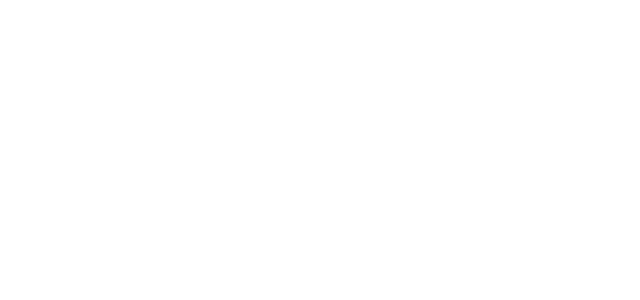
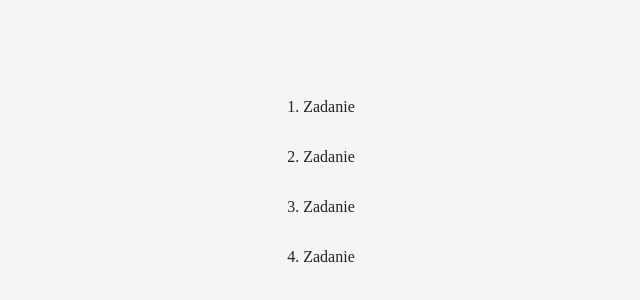
Before and after one commit to Patryk-Rozwadowski/Todo-React-Webpack, a React app: page / in a window 1280 px wide. Shown: the part 226-526 px from the top of the page, without its empty margins (327-967 px from the left). Built offline with nearby package versions, Linux system fonts and the light colour scheme.

Commit message:
Add styles TodoApp

```diff
--- a/src/components/App.js
+++ b/src/components/App.js
@@ -1,6 +1,7 @@
 import React from 'react';
 import uuid from 'uuid';
 import style from './App.css'
+import Title from './Title';
 
 class App extends React.Component {
 
@@ -28,7 +29,10 @@
     render() {
         return (
             <div className={style.TodoApp}>
-
+                <Title title="1. Zadanie"></Title>
+                <Title title="2. Zadanie"></Title>
+                <Title title="3. Zadanie"></Title>
+                <Title title="4. Zadanie"></Title>
             </div>
         );
     }
--- /dev/null
+++ b/src/components/Title.js
@@ -0,0 +1 @@
+export const Title = props => <p>{props.title}</p>;
--- /dev/null
+++ b/src/containers/App.css
@@ -0,0 +1,15 @@
+.TodoApp {
+    background-color: #F5F5F5;
+    color: #222;
+    display: flex;
+    flex-direction: column;
+    flex-wrap: nowrap;
+    justify-content: center;
+    align-items: center;
+    align-content: center;
+    width: 100vw;
+    height: 100vh;
+    overflow: hidden;
+    margin:0;
+    padding:0;
+}
--- a/src/containers/App.js
+++ b/src/containers/App.js
@@ -1,8 +1,41 @@
 import React from 'react';
-import ReactDOM from 'react-dom';
-import App from './components/App';
+import uuid from 'uuid';
+import style from './App.css'
+//import Title from './Title';
+const Title = props => <p>{props.title}</p>;
+class App extends React.Component {
 
-ReactDOM.render(
-    <App />,
-    document.getElementById('app');
-)
+    constructor(props) {
+        super(props);
+        this.state = {
+            data: []
+        };
+    }
+
+    addTodo(val) {
+        const todo = {
+            text: val,
+            id: uuid.v4(),
+        };
+        const data = [...this.state.data, todo];
+        this.setState({ data });
+    }
+
+    removeTodo(id) {
+        const remainder = this.state.data.filter(todo => todo.id !== id);
+        this.setState({ data: remainder });
+    }
+
+    render() {
+        return (
+            <div className={style.TodoApp}>
+                <Title title="1. Zadanie"></Title>
+                <Title title="2. Zadanie"></Title>
+                <Title title="3. Zadanie"></Title>
+                <Title title="4. Zadanie"></Title>
+            </div>
+        );
+    }
+}
+
+export default App;
--- a/src/index.js
+++ b/src/index.js
@@ -1,6 +1,6 @@
 import React from 'react';
 import ReactDOM from 'react-dom';
-import App from './components/App';
+import App from './containers/App';
 
 ReactDOM.render(
     <App />,
```
Also changed, not shown: src/components/App.css (deleted), src/components/Titile.js (deleted), 1 other file (tests, documents, lock files or other folders).
